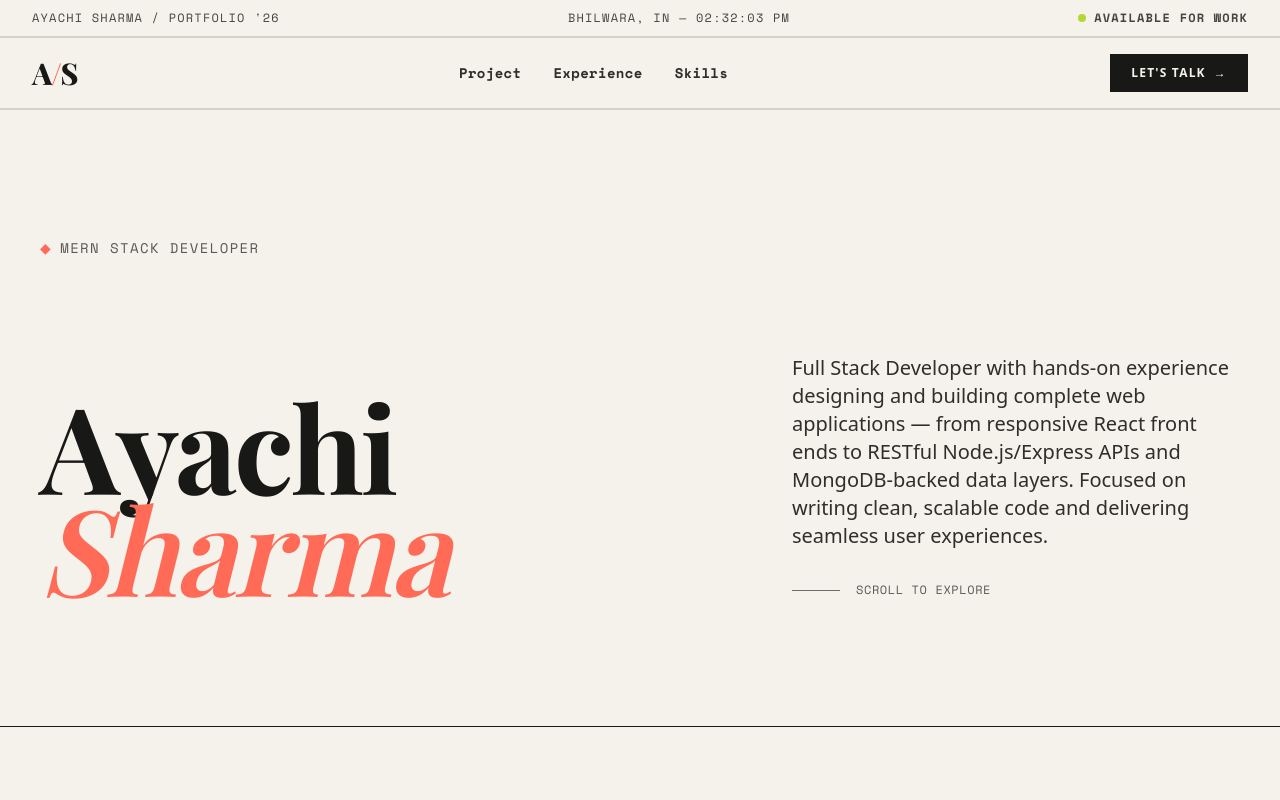
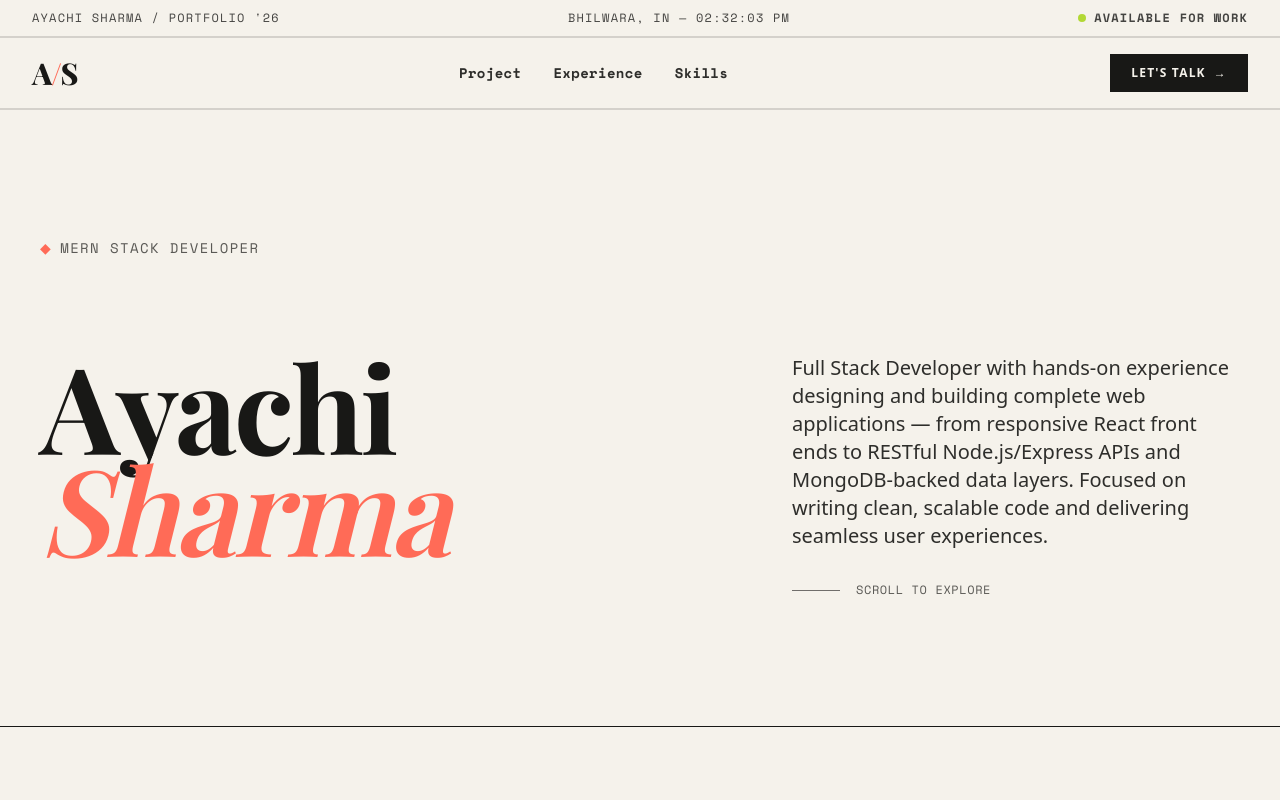
Before and after one commit to Ayachi-Sharma/ayachi-portfolio, a React (Vite) app: page / in a window 1280 px wide. Shown: the top 800 px of the page. Built offline with nearby package versions, Linux system fonts and the light colour scheme; a web font is replaced by a local one.

Commit message:
changes in Hero section

```diff
--- a/src/components/Hero.tsx
+++ b/src/components/Hero.tsx
@@ -17,7 +17,7 @@
       </motion.div>
 
       {/* 2. SPLIT INTRO DISPLAY */}
-      <div className="grid grid-cols-1 lg:grid-cols-12 gap-8 lg:gap-12 items-end">
+      <div className="grid grid-cols-1 lg:grid-cols-12 gap-8 lg:gap-12 items-start">
 
         {/* LEFT COLUMN: LARGE SERIF NAME (Spans 7 cols) */}
         <motion.div
```
